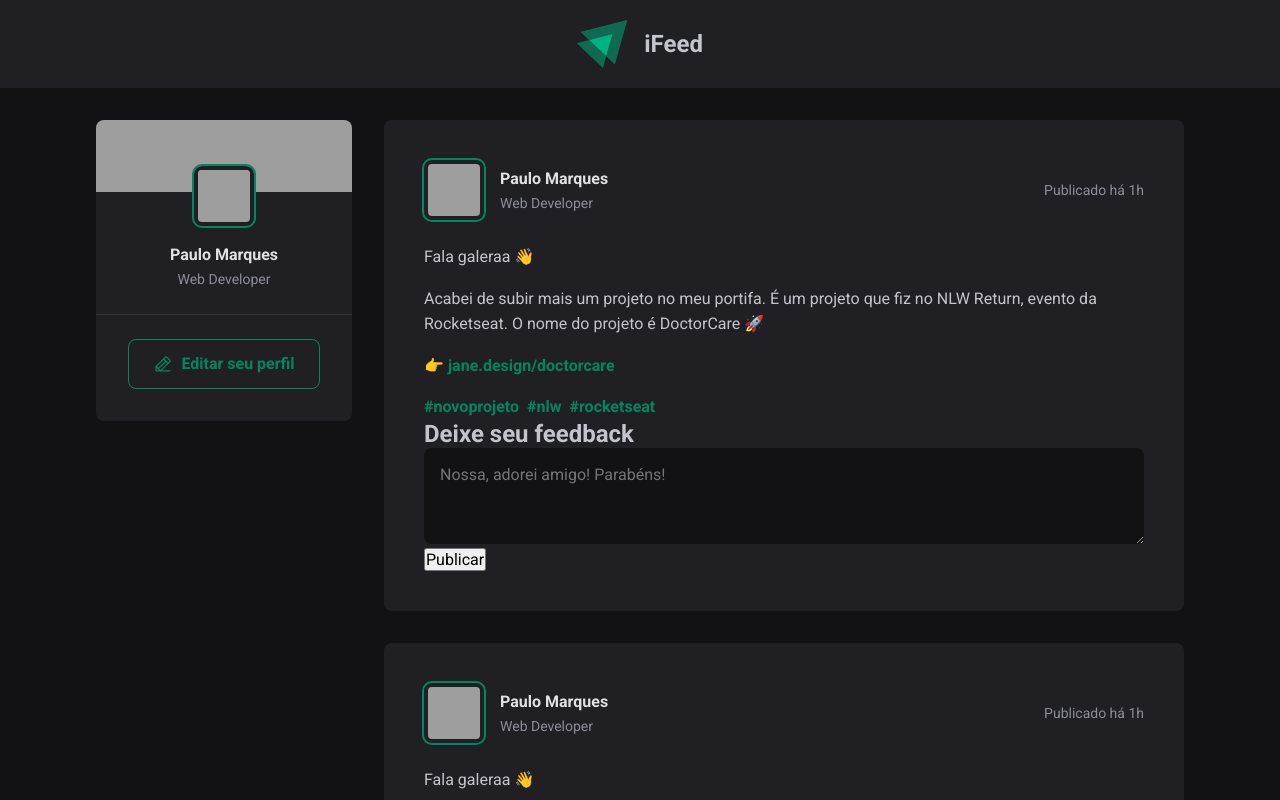
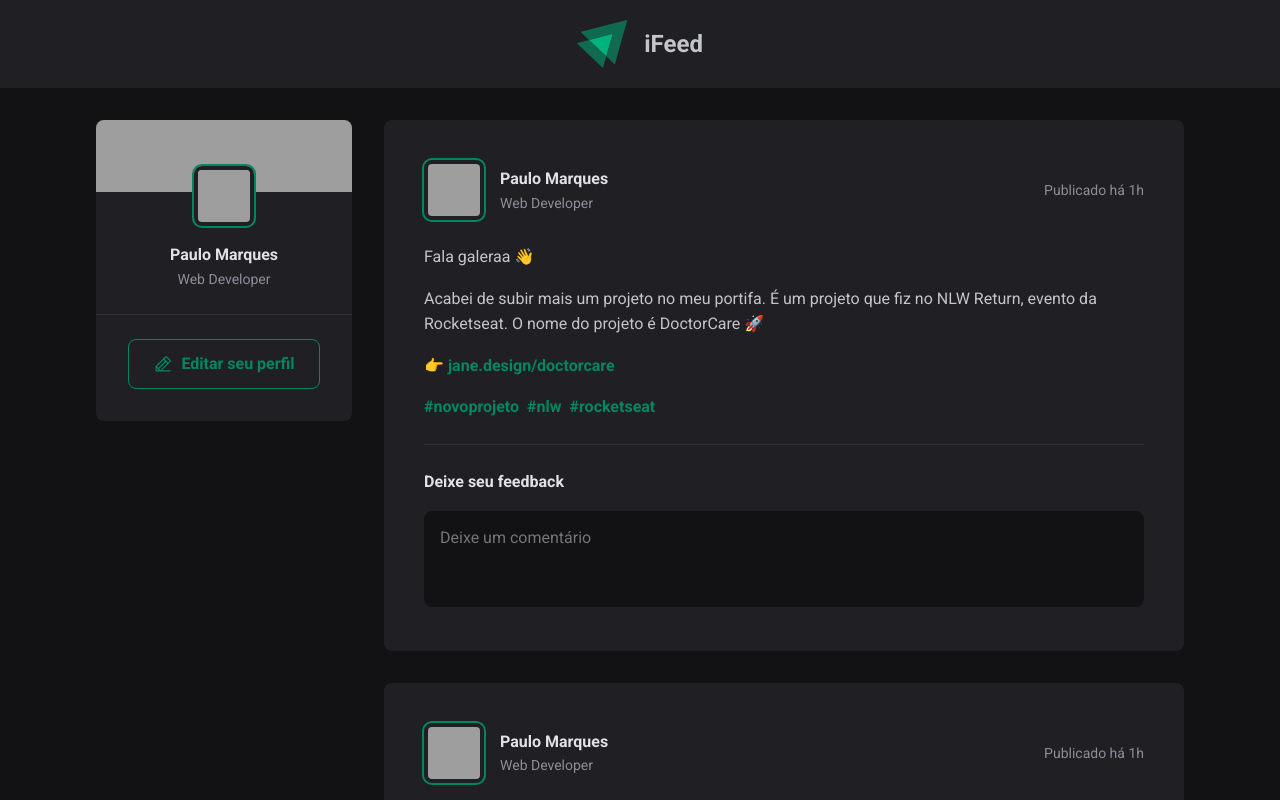
Before and after one commit to soupaulodev/ifeed, a React (Vite) app: page / in a window 1280 px wide. Shown: the top 800 px of the page. Built offline with nearby package versions, Linux system fonts and the light colour scheme; grey boxes are pictures that could not be loaded.

Commit message:
feat: finalizacao componentes de Post

```diff
--- a/src/components/Post.module.css
+++ b/src/components/Post.module.css
@@ -76,34 +76,63 @@
   line-height: 1.6;
 }
 
-.post .footer {
-  display: flex;
-  align-items: center;
-  justify-content: space-between;
+.commentForm {
+  width: 100%;
   margin-top: 1.5rem;
+  padding-top: 1.5rem;
+  border-top: 1px solid var(--gray-600);
 }
 
-.post textarea {
-  width: 100%;
-  height: 6rem;
-  min-height: 6rem;
-  line-height: 1.4;
-  resize: vertical;
+.commentForm > strong {
+  line-height: 1.6;
   color: var(--gray-100);
-  border: 0;
-  background: var(--gray-900);
-  border-radius: 8px;
-  padding: 1rem;
 }
 
-.post .footer button {
-  background: transparent;
+.commentForm textarea {
+  width: 100%;
+  background: var(--gray-900);
   border: 0;
-  cursor: pointer;
-  color: var(--gray-400);
-  transition: color 0.1s;
+  resize: none;
+  height: 6rem;
+  padding: 1rem;
+  border-radius: 8px;
+  color: var(--gray-100);
+  line-height: 1.4;
+  margin-top: 1rem;
 }
 
-.post .footer button:hover {
-  color: var(--green-300);
+.commentForm textarea:focus {
+  outline: 2px solid var(--green-500);
 }
+
+.commentForm footer {
+  visibility: hidden;
+  max-height: 0;
+}
+
+.commentForm:focus-within footer {
+  visibility: visible;
+  max-height: none;
+}
+
+.commentForm button[type="submit"] {
+  padding: 1rem 1.5rem;
+  margin-top: 1rem;
+  border-radius: 8px;
+  border: 0;
+  background: var(--green-500);
+  color: var(--white);
+  font-weight: bold;
+  cursor: pointer;
+
+  transition: background-color 0.1s;
+}
+
+.commentForm button[type="submit"]:hover {
+  background: var(--green-300);
+}
+
+/* .commentForm button[type="submit"]:disabled {
+  opacity: 0.7;
+  cursor: not-allowed;
+} */
--- a/src/components/Post.tsx
+++ b/src/components/Post.tsx
@@ -44,13 +44,14 @@ export function Post() {
         </p>
       </div>
 
-      <footer>
-        <h1>Deixe seu feedback</h1>
-        <form>
-          <textarea placeholder="Nossa, adorei amigo! Parabéns!" />
-        </form>
-        <button type="submit">Publicar</button>
-      </footer>
+      <form className={styles.commentForm}>
+        <strong>Deixe seu feedback</strong>
+        <textarea placeholder="Deixe um comentário" />
+
+        <footer>
+          <button type="submit">Publicar</button>
+        </footer>
+      </form>
     </article>
   );
 }
--- a/src/global.css
+++ b/src/global.css
@@ -7,7 +7,7 @@
   --gray-700: #29292e;
   --gray-800: #202024;
   --gray-900: #121214;
-  --green-500: #00b37e;
+  --green-300: #00b37e;
   --green-500: #00875f;
 }
 
```
